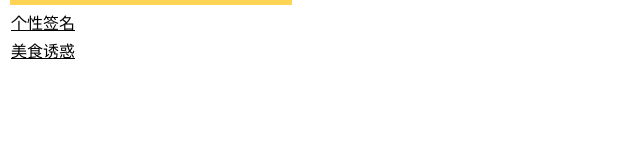
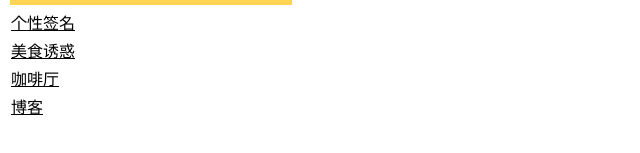
Before and after one commit to huanhuan1997/huanhuan1997.github.io, a plain HTML site: page index.html in a window 1280 px wide. Shown: the part 223-376 px from the top of the page, without its empty margins (0-640 px from the left). Drawn offline with Linux system fonts and the light colour scheme.

Commit message:
Update index.html

```diff
--- a/index.html
+++ b/index.html
@@ -70,6 +70,8 @@ a {
 	<table>
 		<tr><td><a href="index2.html">个性签名</a><td></tr>
 		<tr><td><a href="index3.html">美食诱惑</a><td</tr>
+	        <tr><td><a href="index4.html">咖啡厅</a><td</tr>
+                 <tr><td><a href="index5.html">博客</a><td</tr>
 	</table>
 
         </table>
```
